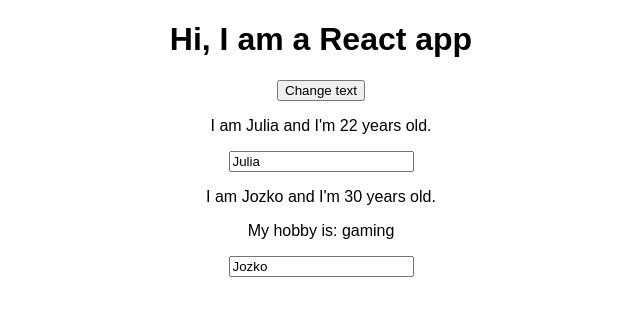
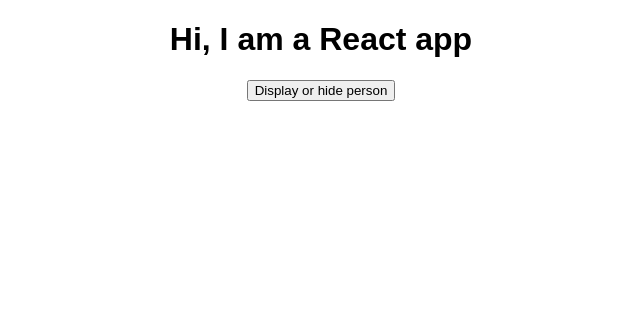
Before and after one commit to jvor97/React-course, a React (Create React App) app: page / in a window 1280 px wide. Shown: the top 316 px of the page, without its empty margins (319-959 px from the left). Built offline with nearby package versions, Linux system fonts and the light colour scheme.

Commit message:
conditional rendering-ternary

```diff
--- a/src/App.js
+++ b/src/App.js
@@ -8,7 +8,8 @@
       {name: "Julia", age: 22},
       {name: "Jozko", age: 30}
     ],
-    otherstate : "some other state"
+    otherstate : "some other state",
+    displayPerson: false
   }
 
   switchNameHandler = (newName) => {
@@ -30,15 +31,29 @@
     })
     }
 
+    togglePersonHandler = () => {
+      const currentDisplay = this.state.displayPerson;
+      this.setState({
+        displayPerson: !currentDisplay
+      })
+    }
+
   render() {
     return (
       <div className="App">
       <h1>Hi, I am a React app </h1>
-      <button onClick={this.switchNameHandler.bind(this,'Juliana')}>Change text</button>
+      {/* <button onClick={this.switchNameHandler.bind(this,'Juliana')}>Change text</button> */}
+      <button onClick={this.togglePersonHandler}>Display or hide person</button>
       {/* <Person name="Julia" age="22"/>
       <Person name="Jozko" age="30">My hobby is: gaming</Person> */}
+    {
+       this.state.displayPerson === true ?
+      <div >
       <Person click={this.switchNameHandler.bind(this,'Julianaaa')} name={this.state.persons[0].name} age={this.state.persons[0].age}></Person>
       <Person name={this.state.persons[1].name} age={this.state.persons[1].age} change={this.nameChangeHandler}>My hobby is: gaming</Person>
+      </div>
+       : null
+    }
       </div>
     );
   }
```
